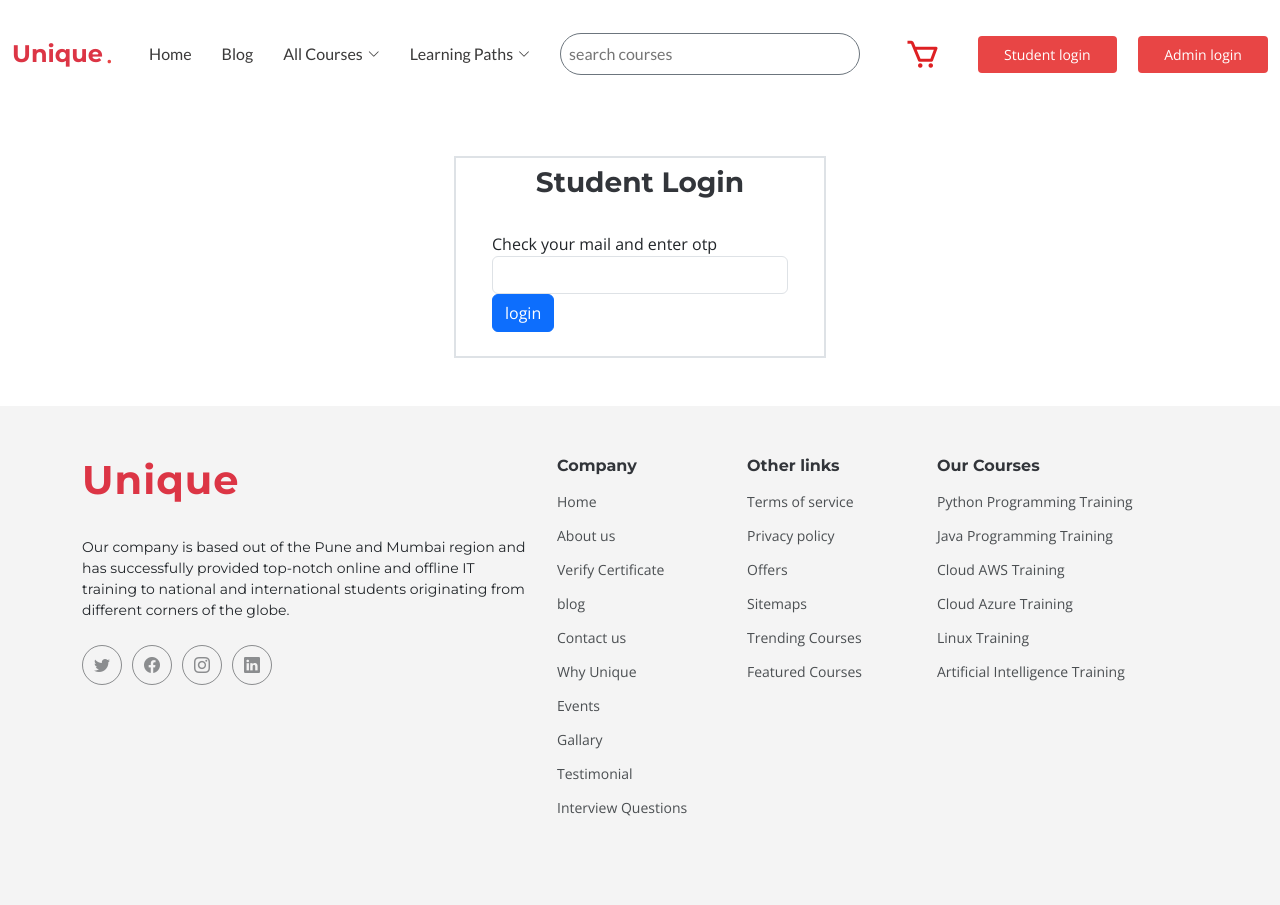
After one commit to padeshmukhhhhhhhhhhh/first-project, a Django app: page /validate_otp in a window 1280 px wide. The commit adds this page. Run offline with Django 4.2, Linux system fonts and the light colour scheme; some libraries are stand-ins or nearby versions.

Commit message:
login code changed

```diff
--- a/first_website/first_app/templates/allnew.html
+++ b/first_website/first_app/templates/allnew.html
@@ -37,7 +37,7 @@
 
         <div class="row justify-content-between gy-4 mt-4">
            {% for i in new %}
-            <div class="col pt-2">
+            <div class="col-4 pt-2">
                 <div class="card programming " style="width: 18rem;">
                    <div class="card-header p-1 py-3" style="background-color:#1A42C6 ;">
                       <h1 class="text-white text-center">{{i.title}}</h1>
--- a/first_website/first_app/templates/newlogin.html
+++ b/first_website/first_app/templates/newlogin.html
@@ -22,7 +22,7 @@
                   <input type="text" class="form-control" id="otp" name="otp" maxlength="6" required>
                 </div>
                 <div class="form-group">
-                  <input type="submit" class="btn btn-primary btn-block" class="mx-40" onclick="validateOTP()" ></input>
+                  <input type="submit" class="btn btn-primary btn-block" class="mx-40" onclick="validateOTP()" value="login" ></input>
                   <p class="text-center" id="otp-display"></p>
                   <p class="text-center" id="result"></p>
                 </div>
--- /dev/null
+++ b/first_website/first_app/templates/onlyotp.html
@@ -0,0 +1,38 @@
+
+{% extends "base.html" %}
+
+{% load static %}
+
+{% block 'body' %}
+  <main id="main" class="  d-flex justify-content-center">
+    <div class="container row d-flex justify-content-center  m-5  ">
+	  <div class="col-md-6 col-lg-4 border border-2 py-2 px-4">
+	       <h3 class="fw-bold text-center"> Student Login</h3><br>
+
+	      <form id="go"  action="" method="post" >
+                {% csrf_token %}
+             <div class="container" id="otp-form">
+
+                 <div class="form-group">
+                  <label for="otp">Check your mail and enter otp</label>
+                  <input type="text" class="form-control" name="otp" required>
+                </div>
+
+                <div class="form-group">
+                  <input type="submit" class="btn btn-primary btn-block "   value="login" ></input>
+                  <p class="text-center" id="otp-display"></p>
+                  <p class="text-center" id="result"></p>
+                </div>
+              </div>
+
+         </form>
+
+
+       </div>
+
+    </div>
+
+
+ </main>
+
+ {% endblock 'body' %}
--- a/first_website/first_app/urls.py
+++ b/first_website/first_app/urls.py
@@ -10,6 +10,7 @@ urlpatterns = [
     path('blog',views.blog,name="blog"),
     path('blogdetails',views.blogdetails,name="blogdetails"),
     path('login',views.login,name="login"),
+    path('validate_otp',views.validate_otp,name="validate_otp"),
     path('adminlogin',views.adminlogin,name="adminlogin"),
     path('signup',views.signup,name="signup"),
     path('contact',views.contact,name="contact"),
--- a/first_website/first_app/views.py
+++ b/first_website/first_app/views.py
@@ -1,5 +1,7 @@
-from django.shortcuts import render
+from django.shortcuts import render,redirect
 from adminpanel.models import student, course
+import random
+from django.core.mail import send_mail
 # Create your views here.
 def index(request):
 
@@ -23,17 +25,57 @@ def blog(request):
 def blogdetails(request):
 
     return render(request,"blog-details1.html")
+
+
+def generate_otp():
+    return str(random.randint(100000, 999999))
 def login(request):
     if request.method == "POST":
         email = request.POST["email1"]
 
-        data=student.objects.filter(Email=email)
-        context={"data":data}
-        if data is not None:
-           print("yes")
-           return render(request, "studentdashboard.html",context)
-    return render(request,"newlogin.html")
+        otp = generate_otp()
 
+        send_mail(
+            'Subject: Your OTP',
+            f'Your OTP is: {otp}',
+            'djnagomail@gmail.com',
+            [email],
+            fail_silently=False,
+
+            )
+
+        # Save the OTP in the session for later validation
+        request.session['otp'] = otp
+        request.session['email'] = email
+        return redirect("validate_otp")
+
+
+    return render(request,"onlyemail.html")
+
+
+
+def validate_otp(request):
+    if request.method == 'POST':
+        user_entered_otp = request.POST["otp"]
+        stored_otp = request.session['otp']
+        print(stored_otp)
+        email_store = request.session['email']
+
+        print(email_store)
+        if user_entered_otp == stored_otp :
+
+            data=student.objects.filter(Email=email_store )
+            print(data)
+            context={"data":data}
+            if len(data) is not 0 :
+                print("yes")
+
+                return render(request, "studentdashboard.html",context)
+
+
+
+
+    return render(request,"onlyotp.html")  # Redirect to the OTP input form
 def adminlogin(request):
 
     return render(request,"adminlogin.html")
--- a/first_website/second/templates/studentdashboard.html
+++ b/first_website/second/templates/studentdashboard.html
@@ -24,7 +24,7 @@
   </head>
   <body>
 
-    {% for i in data %}
+    <!-- {% for i in data %} -->
     <div class="container-scroller">
       <div class="row p-0 m-0 proBanner" id="proBanner">
         <div class="col-md-12 p-0 m-0">
@@ -185,5 +185,5 @@
     <script src="{% static 'assets/js/todolist.js' %}"></script>
     <!-- End custom js for this page -->
   </body>
-  {% endfor %}
+ <!-- {% endfor %}  -->
 </html>
```
Also changed, not shown: first_website/adminpanel/templates/admin.html (+4 -13 lines), first_website/first_app/templates/onlyemail.html (added, +38 -0 lines), first_website/first_website/settings.py (+7 -0 lines), first_website/db.sqlite3.
